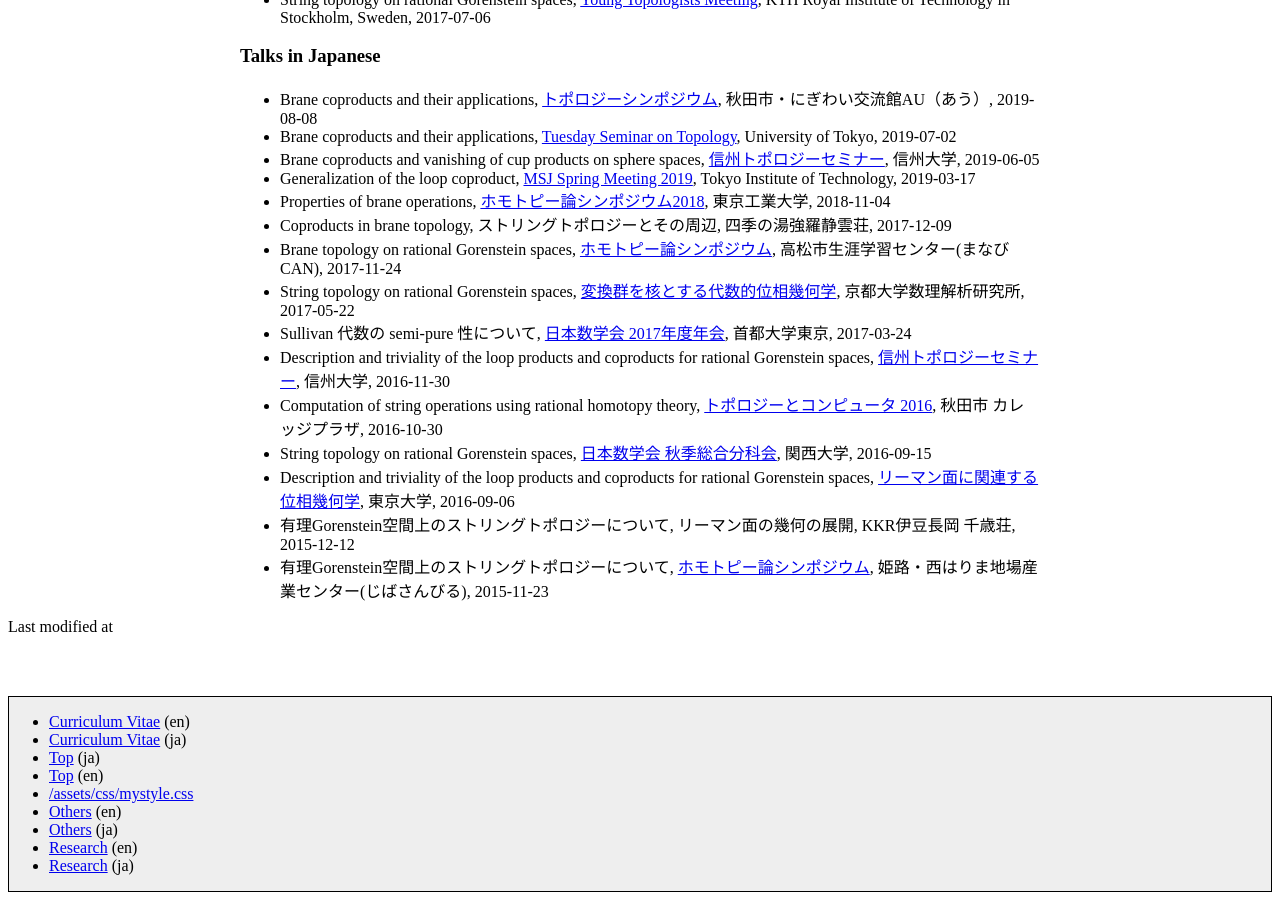
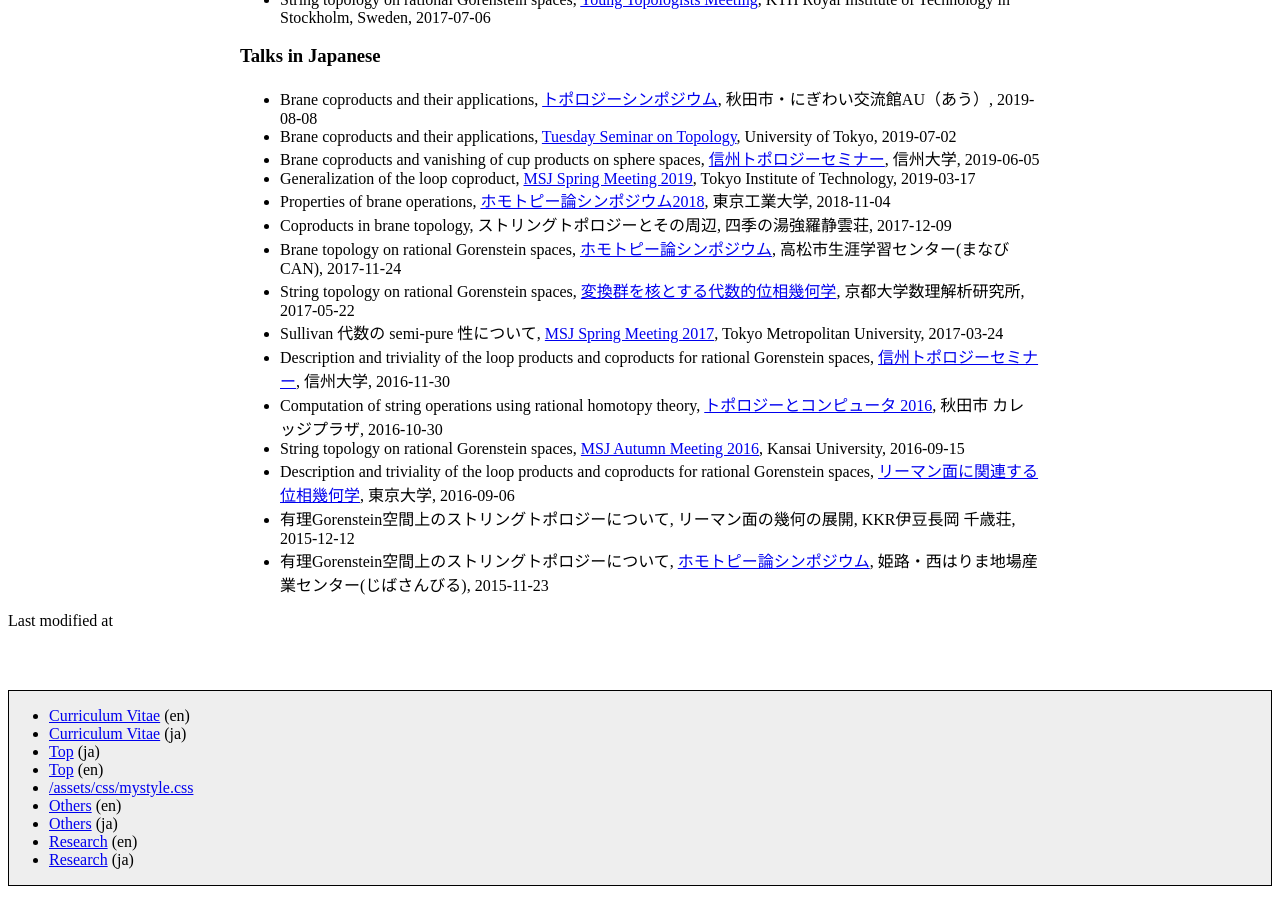
Before and after one commit to shwaka/homepage, a Jekyll site: the page built from jekyll/research-en.md, in a window 1280 px wide and 900 px high, scrolled down 753 px. Built offline with Jekyll 4.4.1, drawn with Linux system fonts in a browser that asks for light colours.

Commit message:
add english information of talks

```diff
--- a/jekyll/_data/talks.yml
+++ b/jekyll/_data/talks.yml
@@ -35,6 +35,11 @@
     conference: 日本数学会 秋季総合分科会
     url: http://mathsoc.jp/meeting/kansai16sept/
     venue: 関西大学
+  en:
+    title: String topology on rational Gorenstein spaces
+    conference: MSJ Autumn Meeting 2016
+    url: http://mathsoc.jp/en/meeting/kansai16sept/
+    venue: Kansai University
 - base:
     date: 2016-10-30
     lang: ja
@@ -59,6 +64,11 @@
     conference: 日本数学会 2017年度年会
     url: https://mathsoc.jp/meeting/tmu17mar/
     venue: 首都大学東京
+  en:
+    title: Sullivan 代数の semi-pure 性について
+    conference: MSJ Spring Meeting 2017
+    url: https://mathsoc.jp/en/meeting/tmu17mar/
+    venue: Tokyo Metropolitan University
 - base:
     date: 2017-05-22
     lang: ja
```
